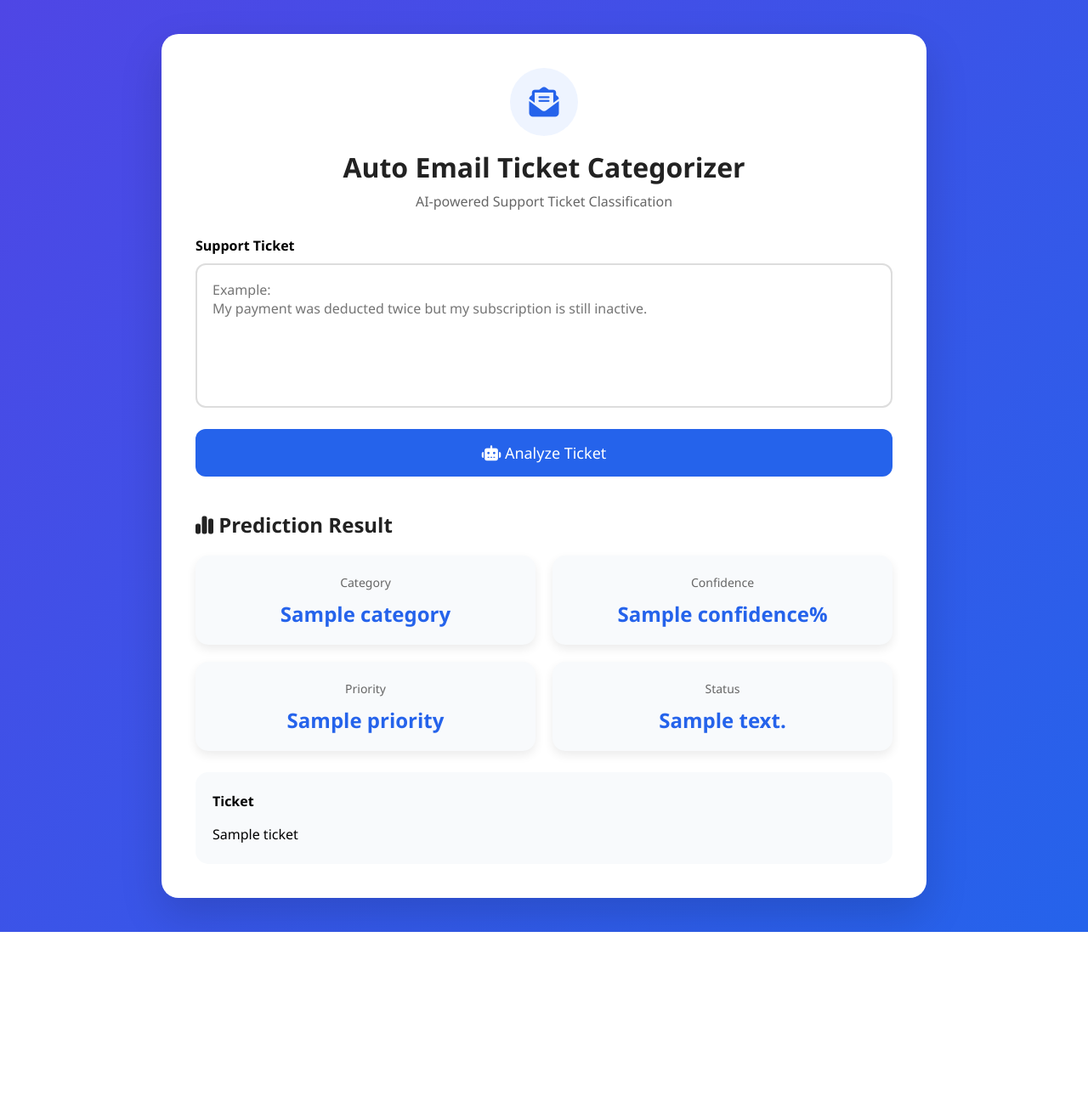
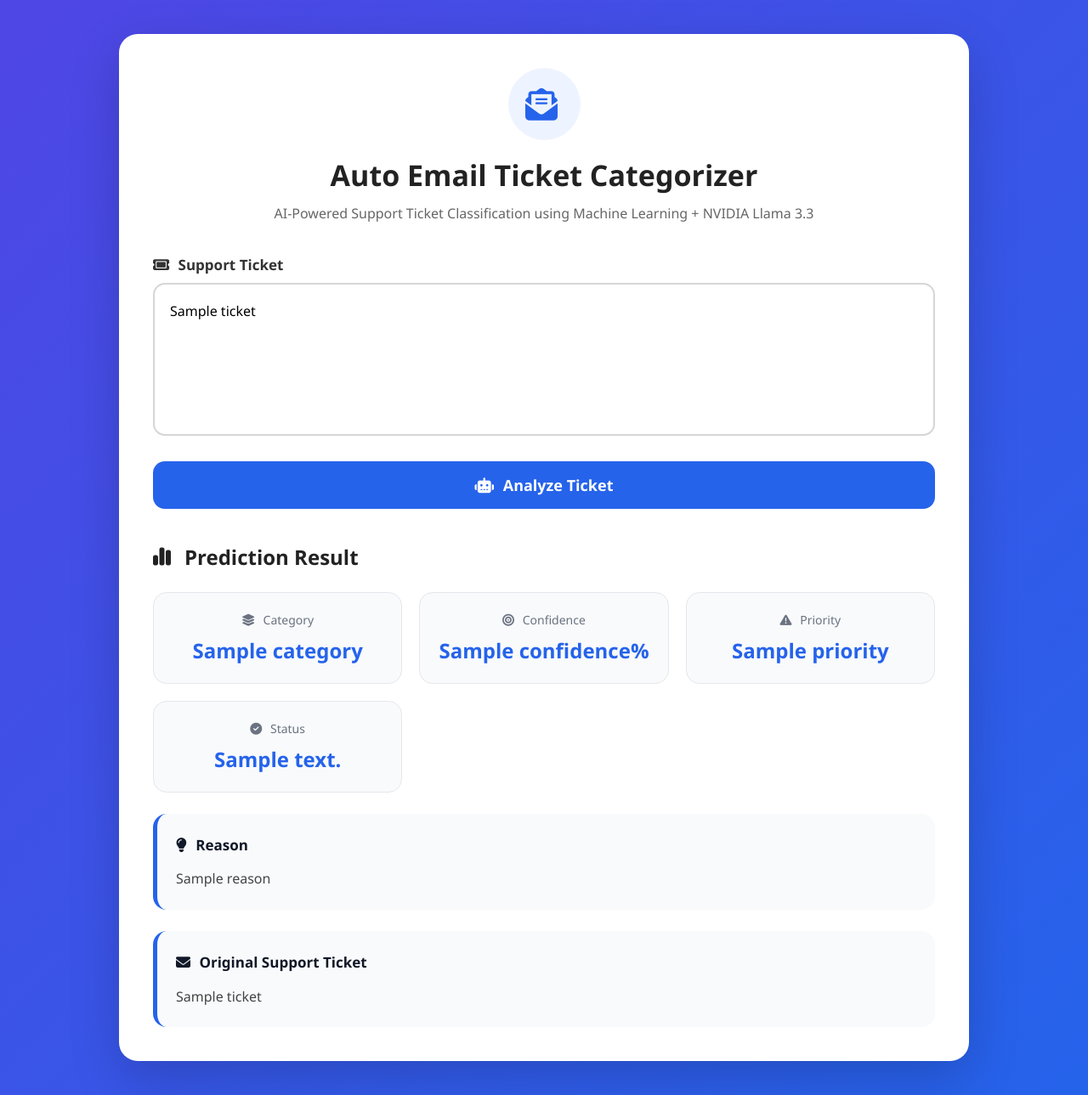
Before and after one commit to Deepaananthan2004/Auto-Email-Ticket-Categorizer, a Flask app: template templates/index.html in a window 1280 px wide. Shown: the whole page at 85% size. Before the commit the page ends 1097 px from the top, so only its background shows below. Run offline with Flask 3, Linux system fonts and the light colour scheme; the template is opened without the code that fills it: most values are stand-ins (such as "Sample title", 1, 10 or a date in 2020); parts of the project's set-up code (start-up, migrations or seed data) failed here and were passed over.

Commit message:
AUTO EMAIIL TICKET CATEGORIZER

```diff
--- a/app.py
+++ b/app.py
@@ -1,11 +1,67 @@
 from flask import Flask, render_template, request
 import joblib
+import json
+import os
+
+from openai import OpenAI
 
 from utils import clean_text, get_priority
+from dotenv import load_dotenv
+app = Flask(__name__)
+load_dotenv()
+# Load trained ML model
+model = joblib.load("models/ticket_classifier.pkl")
 
-app = Flask(__name__)
+# NVIDIA NIM Client
+client = OpenAI(
+    api_key=os.getenv("NVIDIA_API_KEY"),   # Set as an environment variable
+    base_url="https://integrate.api.nvidia.com/v1"
+)
 
-model = joblib.load("models/ticket_classifier.pkl")
+
+def predict_with_llm(ticket):
+
+    prompt = f"""
+You are an AI Support Ticket Classifier.
+
+Classify the following support ticket into ONLY ONE category.
+
+Categories:
+- Billing
+- Technical
+- HR
+- General
+
+Determine:
+- category
+- priority (Urgent or Normal)
+- confidence (0-100)
+- reason
+
+Return ONLY valid JSON.
+
+Ticket:
+{ticket}
+"""
+
+    response = client.chat.completions.create(
+        model="meta/llama-3.3-70b-instruct",
+        temperature=0,
+        max_tokens=200,
+        response_format={"type": "json_object"},
+        messages=[
+            {
+                "role": "system",
+                "content": "You are an expert support ticket classifier."
+            },
+            {
+                "role": "user",
+                "content": prompt
+            }
+        ]
+    )
+
+    return json.loads(response.choices[0].message.content)
 
 
 @app.route("/", methods=["GET", "POST"])
@@ -19,21 +75,40 @@ def home():
 
         cleaned = clean_text(ticket)
 
+        # -------------------------
+        # Traditional ML Prediction
+        # -------------------------
         prediction = model.predict([cleaned])[0]
-
         confidence = model.predict_proba([cleaned]).max()
 
         priority = get_priority(ticket)
 
-        review = "Needs Human Review" if confidence < 0.60 else "Auto Assigned"
+        # -------------------------
+        # Low confidence → LLM
+        # -------------------------
+        if confidence < 0.60:
 
-        result = {
-            "ticket": ticket,
-            "category": prediction,
-            "confidence": round(confidence * 100, 2),
-            "priority": priority,
-            "review": review,
-        }
+            llm_result = predict_with_llm(ticket)
+
+            result = {
+                "ticket": ticket,
+                "category": llm_result["category"],
+                "confidence": llm_result["confidence"],
+                "priority": llm_result["priority"],
+                "review": "Predicted using NVIDIA Llama 3.3",
+                "reason": llm_result["reason"]
+            }
+
+        else:
+
+            result = {
+                "ticket": ticket,
+                "category": prediction,
+                "confidence": round(confidence * 100, 2),
+                "priority": priority,
+                "review": "Predicted using ML Model",
+                "reason": "High confidence prediction from TF-IDF + Naive Bayes."
+            }
 
     return render_template("index.html", result=result)
 
--- a/requirements.txt
+++ b/requirements.txt
@@ -6,3 +6,5 @@ numpy==2.3.2
 scipy==1.16.1
 threadpoolctl==3.6.0
 Flask==3.1.1
+openai==1.32.0
+python-dotenv==1.0.0
--- a/static/style.css
+++ b/static/style.css
@@ -2,7 +2,7 @@
     margin:0;
     padding:0;
     box-sizing:border-box;
-font-family:'Segoe UI',sans-serif;
+    font-family:'Segoe UI',Tahoma,Geneva,Verdana,sans-serif;
 }
 
 body{
@@ -25,19 +25,19 @@ padding:40px;
 
     width:100%;
 
-max-width:900px;
+    max-width:1000px;
 
 }
 
 .card{
 
-background:#fff;
+    background:#ffffff;
 
-border-radius:20px;
+    border-radius:22px;
 
     padding:40px;
 
-box-shadow:0 20px 50px rgba(0,0,0,.15);
+    box-shadow:0 20px 60px rgba(0,0,0,.18);
 
 }
 
@@ -45,15 +45,15 @@ box-shadow:0 20px 50px rgba(0,0,0,.15);
 
     text-align:center;
 
-margin-bottom:30px;
+    margin-bottom:35px;
 
 }
 
 .icon{
 
-width:80px;
+    width:85px;
 
-height:80px;
+    height:85px;
 
     margin:auto;
 
@@ -67,21 +67,21 @@ justify-content:center;
 
     align-items:center;
 
-font-size:35px;
+    font-size:38px;
 
     color:#2563EB;
 
-margin-bottom:15px;
+    margin-bottom:18px;
 
 }
 
 .header h1{
 
-font-size:32px;
+    font-size:34px;
 
     color:#222;
 
-margin-bottom:8px;
+    margin-bottom:10px;
 
 }
 
@@ -91,6 +91,8 @@ color:#666;
 
     font-size:16px;
 
+    line-height:1.6;
+
 }
 
 label{
@@ -99,7 +101,11 @@ display:block;
 
     margin-bottom:10px;
 
+    font-size:17px;
+
     font-weight:600;
+
+    color:#333;
 
 }
 
@@ -107,13 +113,13 @@ textarea{
 
     width:100%;
 
-height:170px;
+    height:180px;
 
     padding:18px;
 
-border:2px solid #ddd;
+    border:2px solid #d6d6d6;
 
-border-radius:12px;
+    border-radius:14px;
 
     font-size:16px;
 
@@ -123,31 +129,37 @@ outline:none;
 
     transition:.3s;
 
+    line-height:1.7;
+
 }
 
 textarea:focus{
 
     border-color:#2563EB;
 
+    box-shadow:0 0 0 5px rgba(37,99,235,.12);
+
 }
 
 button{
 
-margin-top:20px;
+    margin-top:25px;
 
     width:100%;
 
     padding:16px;
 
-font-size:18px;
+    border:none;
+
+    border-radius:14px;
 
     background:#2563EB;
 
     color:white;
 
-border:none;
+    font-size:18px;
 
-border-radius:12px;
+    font-weight:600;
 
     cursor:pointer;
 
@@ -155,9 +167,19 @@ transition:.3s;
 
 }
 
+button i{
+
+    margin-right:10px;
+
+}
+
 button:hover{
 
     background:#1D4ED8;
+
+    transform:translateY(-2px);
+
+    box-shadow:0 12px 25px rgba(37,99,235,.25);
 
 }
 
@@ -169,9 +191,15 @@ margin-top:40px;
 
 .result h2{
 
-margin-bottom:20px;
+    color:#222;
 
-color:#222;
+    margin-bottom:25px;
+
+    display:flex;
+
+    align-items:center;
+
+    gap:10px;
 
 }
 
@@ -179,7 +207,7 @@ color:#222;
 
     display:grid;
 
-grid-template-columns:repeat(2,1fr);
+    grid-template-columns:repeat(auto-fit,minmax(220px,1fr));
 
     gap:20px;
 
@@ -189,27 +217,39 @@ gap:20px;
 
     background:#F8FAFC;
 
-padding:20px;
+    border-radius:16px;
 
-border-radius:15px;
+    padding:22px;
 
     text-align:center;
 
-box-shadow:0 5px 12px rgba(0,0,0,.08);
+    transition:.3s;
+
+    border:1px solid #E5E7EB;
+
+}
+
+.box:hover{
+
+    transform:translateY(-5px);
+
+    box-shadow:0 12px 24px rgba(0,0,0,.08);
 
 }
 
 .box span{
 
+    display:block;
+
     font-size:14px;
 
-color:#666;
+    color:#6B7280;
+
+    margin-bottom:10px;
 
 }
 
 .box h3{
-
-margin-top:10px;
 
     font-size:24px;
 
@@ -223,9 +263,11 @@ margin-top:25px;
 
     background:#F8FAFC;
 
-padding:20px;
+    border-radius:16px;
 
-border-radius:15px;
+    padding:22px;
+
+    border-left:5px solid #2563EB;
 
     line-height:1.8;
 
@@ -237,13 +279,83 @@ display:block;
 
     margin-bottom:10px;
 
+    color:#111827;
+
+    font-size:17px;
+
 }
 
-@media(max-width:700px){
+.ticket p{
 
-.grid{
+    color:#444;
 
-grid-template-columns:1fr;
+    word-break:break-word;
+
+}
+
+.fa-solid{
+
+    margin-right:6px;
+
+}
+
+/* Status Colors */
+
+.status-success{
+
+    color:#16A34A;
+
+    font-weight:bold;
+
+}
+
+.status-warning{
+
+    color:#EA580C;
+
+    font-weight:bold;
+
+}
+
+.status-review{
+
+    color:#DC2626;
+
+    font-weight:bold;
+
+}
+
+/* Category Colors */
+
+.billing{
+
+    color:#059669;
+
+}
+
+.technical{
+
+    color:#2563EB;
+
+}
+
+.hr{
+
+    color:#7C3AED;
+
+}
+
+.general{
+
+    color:#D97706;
+
+}
+
+@media(max-width:768px){
+
+    body{
+
+        padding:20px;
 
     }
 
@@ -255,7 +367,19 @@ padding:25px;
 
     .header h1{
 
-font-size:26px;
+        font-size:28px;
+
+    }
+
+    textarea{
+
+        height:160px;
+
+    }
+
+    button{
+
+        font-size:17px;
 
     }
 
--- a/templates/index.html
+++ b/templates/index.html
@@ -31,24 +31,26 @@
                 <h1>Auto Email Ticket Categorizer</h1>
 
                 <p>
-                    AI-powered Support Ticket Classification
+                    AI-Powered Support Ticket Classification using Machine Learning + NVIDIA Llama 3.3
                 </p>
 
             </div>
 
             <form method="POST">
 
-                <label>
+                <label for="ticket">
+                    <i class="fa-solid fa-ticket"></i>
                     Support Ticket
                 </label>
 
                 <textarea
+                    id="ticket"
                     name="ticket"
                     placeholder="Example:
 My payment was deducted twice but my subscription is still inactive."
-                    required></textarea>
+                    required>{{ result.ticket if result else '' }}</textarea>
 
-                <button>
+                <button type="submit">
 
                     <i class="fa-solid fa-robot"></i>
 
@@ -74,7 +76,10 @@ My payment was deducted twice but my subscription is still inactive."
 
                     <div class="box">
 
-                        <span>Category</span>
+                        <span>
+                            <i class="fa-solid fa-layer-group"></i>
+                            Category
+                        </span>
 
                         <h3>{{ result.category }}</h3>
 
@@ -82,7 +87,10 @@ My payment was deducted twice but my subscription is still inactive."
 
                     <div class="box">
 
-                        <span>Confidence</span>
+                        <span>
+                            <i class="fa-solid fa-bullseye"></i>
+                            Confidence
+                        </span>
 
                         <h3>{{ result.confidence }}%</h3>
 
@@ -90,7 +98,10 @@ My payment was deducted twice but my subscription is still inactive."
 
                     <div class="box">
 
-                        <span>Priority</span>
+                        <span>
+                            <i class="fa-solid fa-triangle-exclamation"></i>
+                            Priority
+                        </span>
 
                         <h3>{{ result.priority }}</h3>
 
@@ -98,7 +109,10 @@ My payment was deducted twice but my subscription is still inactive."
 
                     <div class="box">
 
-                        <span>Status</span>
+                        <span>
+                            <i class="fa-solid fa-circle-check"></i>
+                            Status
+                        </span>
 
                         <h3>{{ result.review }}</h3>
 
@@ -108,7 +122,21 @@ My payment was deducted twice but my subscription is still inactive."
 
                 <div class="ticket">
 
-                    <strong>Ticket</strong>
+                    <strong>
+                        <i class="fa-solid fa-lightbulb"></i>
+                        Reason
+                    </strong>
+
+                    <p>{{ result.reason }}</p>
+
+                </div>
+
+                <div class="ticket">
+
+                    <strong>
+                        <i class="fa-solid fa-envelope"></i>
+                        Original Support Ticket
+                    </strong>
 
                     <p>{{ result.ticket }}</p>
 
```
Also changed, not shown: README.md. Lines whose indentation alone changed are shown as unchanged.
